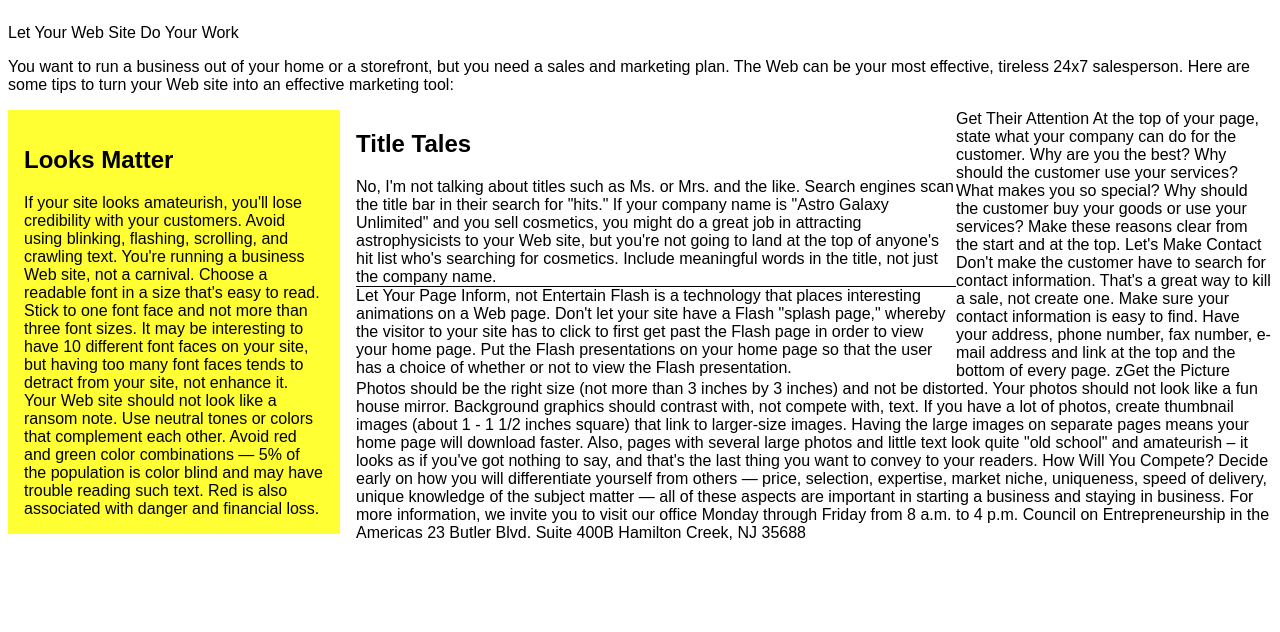
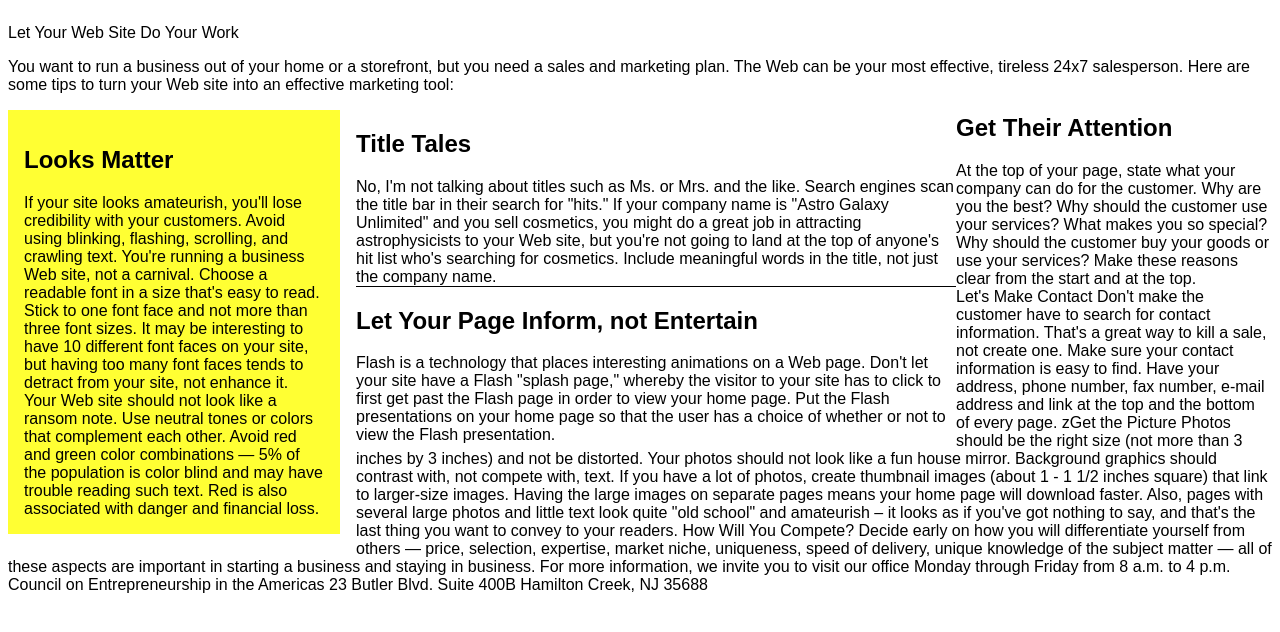
Before and after one commit to Afrink4/Images_Positioning_Activity, a plain HTML site: page index.html in a window 1280 px wide. Shown: the part 56-688 px from the top of the page. Drawn offline with Linux system fonts and the light colour scheme.

Commit message:
Update index.html

```diff
--- a/index.html
+++ b/index.html
@@ -20,14 +20,15 @@ If your site looks amateurish, you'll lose credibility with your customers. Avoi
 No, I'm not talking about titles such as Ms. or Mrs. and the like. Search engines scan the title bar in their search for "hits." If your company name is "Astro Galaxy Unlimited" and you sell cosmetics, you might do a great job in attracting astrophysicists to your Web site, but you're not going to land at the top of anyone's hit list who's searching for cosmetics. Include meaningful words in the title, not just the company name.
 </div>
 <div id="entertain">
-Let Your Page Inform, not Entertain
+<h2>Let Your Page Inform, not Entertain</h2>
 
 Flash is a technology that places interesting animations on a Web page. Don't let your site have a Flash "splash page," whereby the visitor to your site has to click to first get past the Flash page in order to view your home page. Put the Flash presentations on your home page so that the user has a choice of whether or not to view the Flash presentation.
 </div>
-Get Their Attention
+<div id="attetion">
+<h2>Get Their Attention</h2>
 
 At the top of your page, state what your company can do for the customer. Why are you the best? Why should the customer use your services? What makes you so special? Why should the customer buy your goods or use your services? Make these reasons clear from the start and at the top.
-
+</div>
 Let's Make Contact
 
 Don't make the customer have to search for contact information. That's a great way to kill a sale, not create one. Make sure your contact information is easy to find. Have your address, phone number, fax number, e-mail address and link at the top and the bottom of every page.
```
